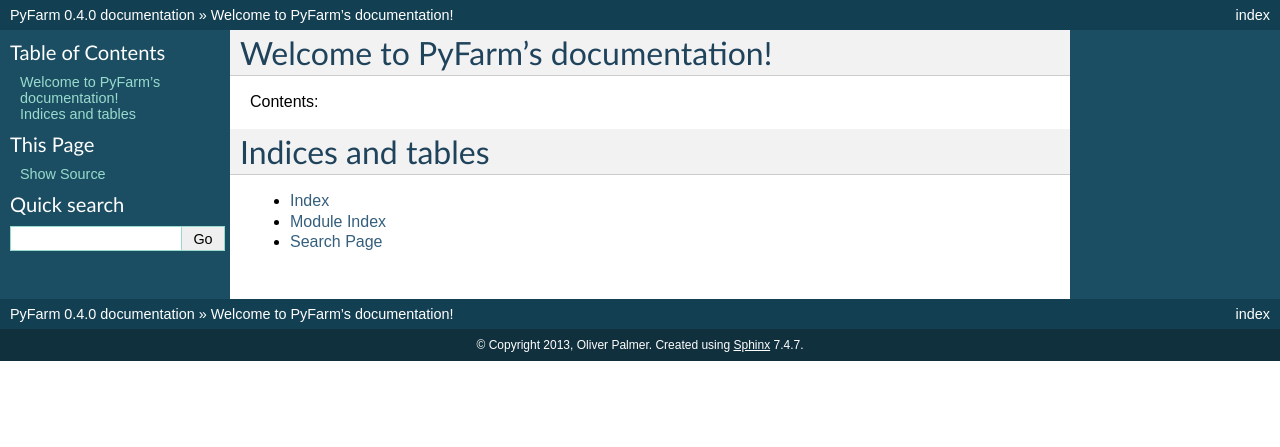
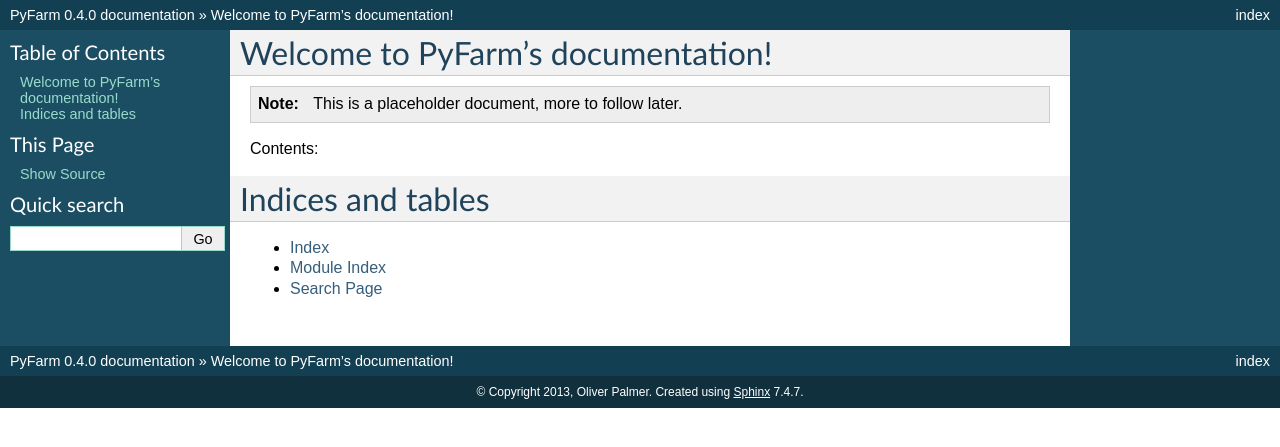
Before and after one commit to pyfarm/pyfarm-docs, a Sphinx documentation site: the page built from source/index.rst, in a window 1280 px wide. Shown: the top 447 px of the page. Built offline with Sphinx 7.4.7, drawn with Linux system fonts in a browser that asks for light colours; pages that are not in the unit, such as notebooks, are missing from menus; some of the changed lines change nothing that is shown.

Commit message:
placeholder message

```diff
--- a/source/index.rst
+++ b/source/index.rst
@@ -1,10 +1,24 @@
-.. PyFarm documentation master file, created by
-   sphinx-quickstart on Fri Jan 11 00:22:07 2013.
-   You can adapt this file completely to your liking, but it should at least
-   contain the root `toctree` directive.
+.. This file is part of PyFarm.
+.. Copyright (C) 2008-2013 Oliver Palmer
+
+.. PyFarm is free software: you can redistribute it and/or modify
+.. it under the terms of the GNU Lesser General Public License as published by
+.. the Free Software Foundation, either version 3 of the License, or
+.. .at your option, any later version.
+
+.. PyFarm is distributed in the hope that it will be useful,
+.. but WITHOUT ANY WARRANTY; without even the implied warranty of
+.. MERCHANTABILITY or FITNESS FOR A PARTICULAR PURPOSE.  See the
+.. GNU Lesser General Public License for more details.
+
+.. You should have received a copy of the GNU Lesser General Public License
+.. along with PyFarm.  If not, see <http://www.gnu.org/licenses/>.
 
 Welcome to PyFarm's documentation!
 ==================================
+
+.. note::
+    This is a placeholder document, more to follow later.
 
 Contents:
 
```
